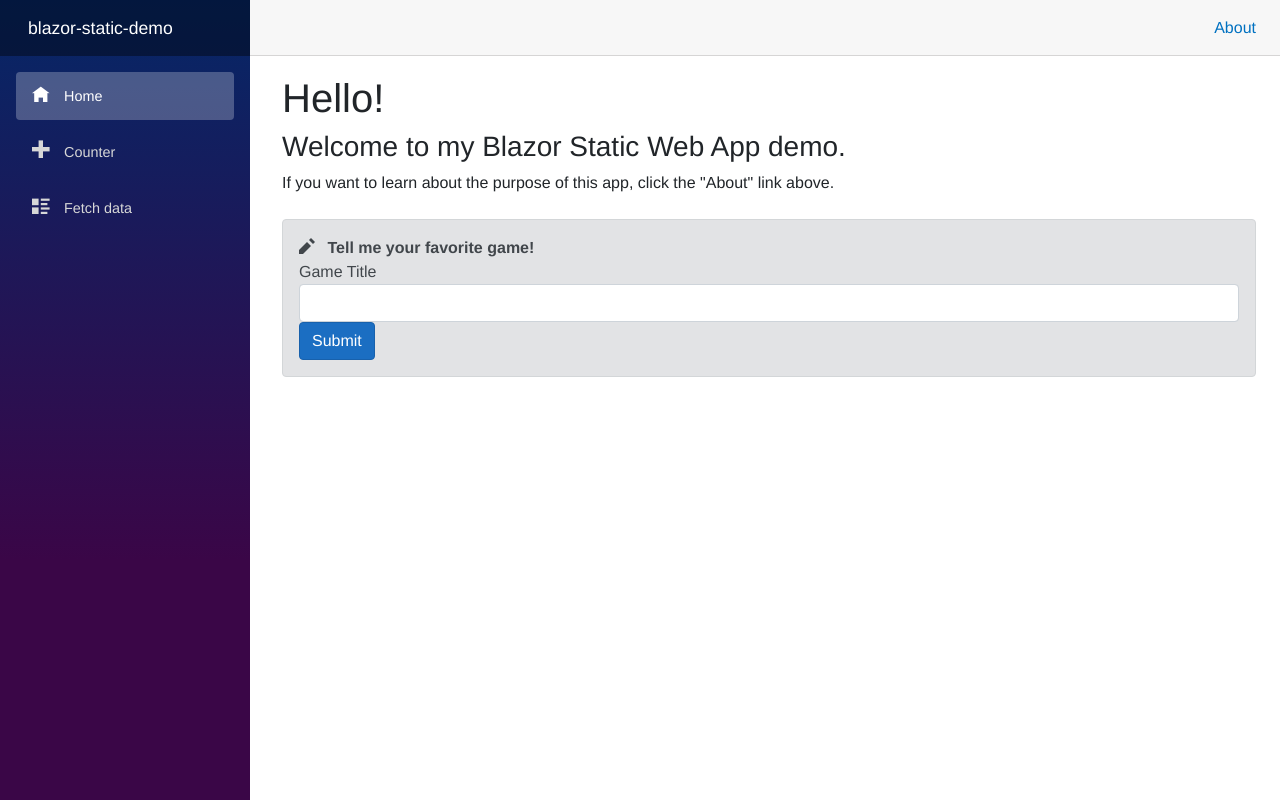
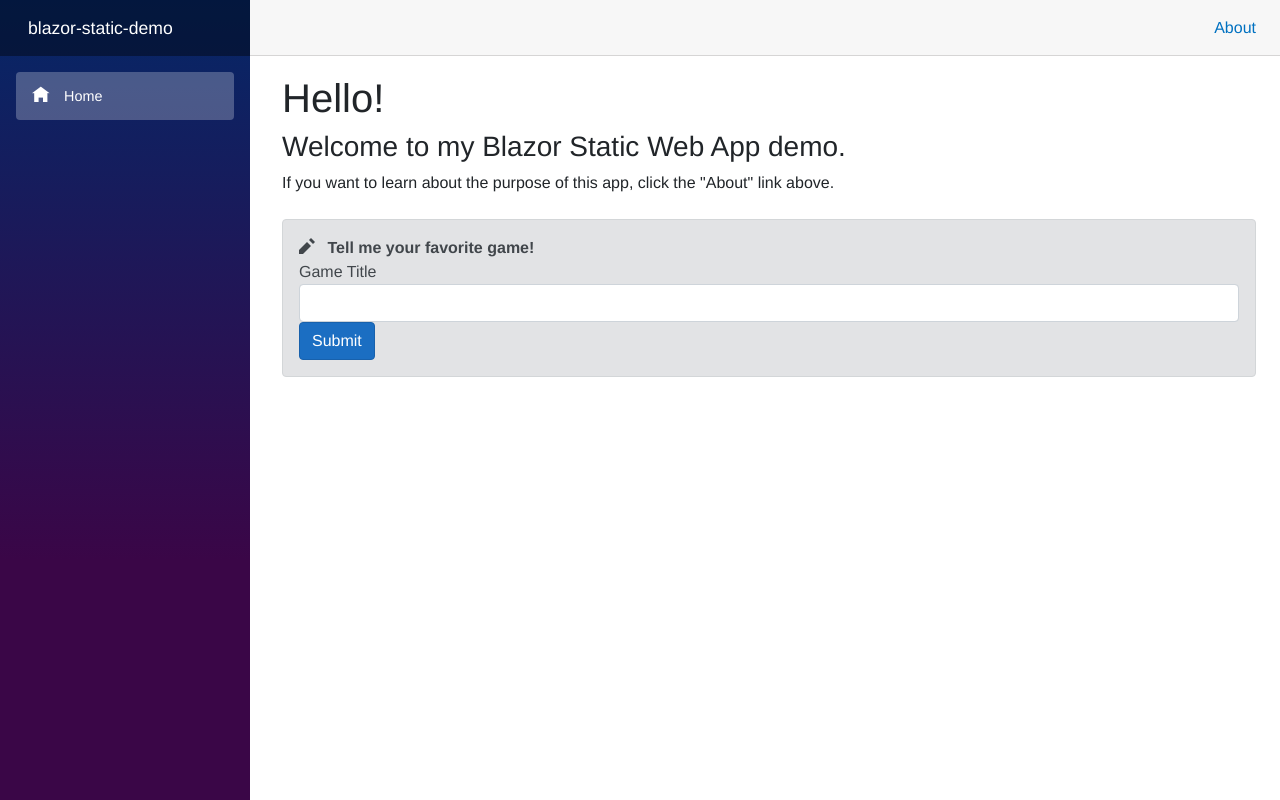
Before and after one commit to jvavrik/blazor-static-web-app-demo, an ASP.NET Core app: page / in a window 1280 px wide. Run offline with ASP.NET Core 8, Linux system fonts and the light colour scheme; style sheets or scripts are compiled from the project's sources.

Commit message:
removing some of the bootstrap project pages

```diff
--- a/blazor-static-demo/Shared/NavMenu.razor
+++ b/blazor-static-demo/Shared/NavMenu.razor
@@ -14,16 +14,6 @@
                 <span class="oi oi-home" aria-hidden="true"></span> Home
             </NavLink>
         </div>
-        <div class="nav-item px-3">
-            <NavLink class="nav-link" href="counter">
-                <span class="oi oi-plus" aria-hidden="true"></span> Counter
-            </NavLink>
-        </div>
-        <div class="nav-item px-3">
-            <NavLink class="nav-link" href="fetchdata">
-                <span class="oi oi-list-rich" aria-hidden="true"></span> Fetch data
-            </NavLink>
-        </div>
     </nav>
 </div>
 
--- a/blazor-static-demo/Shared/SurveyPrompt.razor
+++ /dev/null
@@ -1,16 +0,0 @@
-<div class="alert alert-secondary mt-4">
-    <span class="oi oi-pencil me-2" aria-hidden="true"></span>
-    <strong>@Title</strong>
-
-    <span class="text-nowrap">
-        Please take our
-        <a target="_blank" class="font-weight-bold link-dark" href="https://go.microsoft.com/fwlink/?linkid=2186157">brief survey</a>
-    </span>
-    and tell us what you think.
-</div>
-
-@code {
-    // Demonstrates how a parent component can supply parameters
-    [Parameter]
-    public string? Title { get; set; }
-}
```
